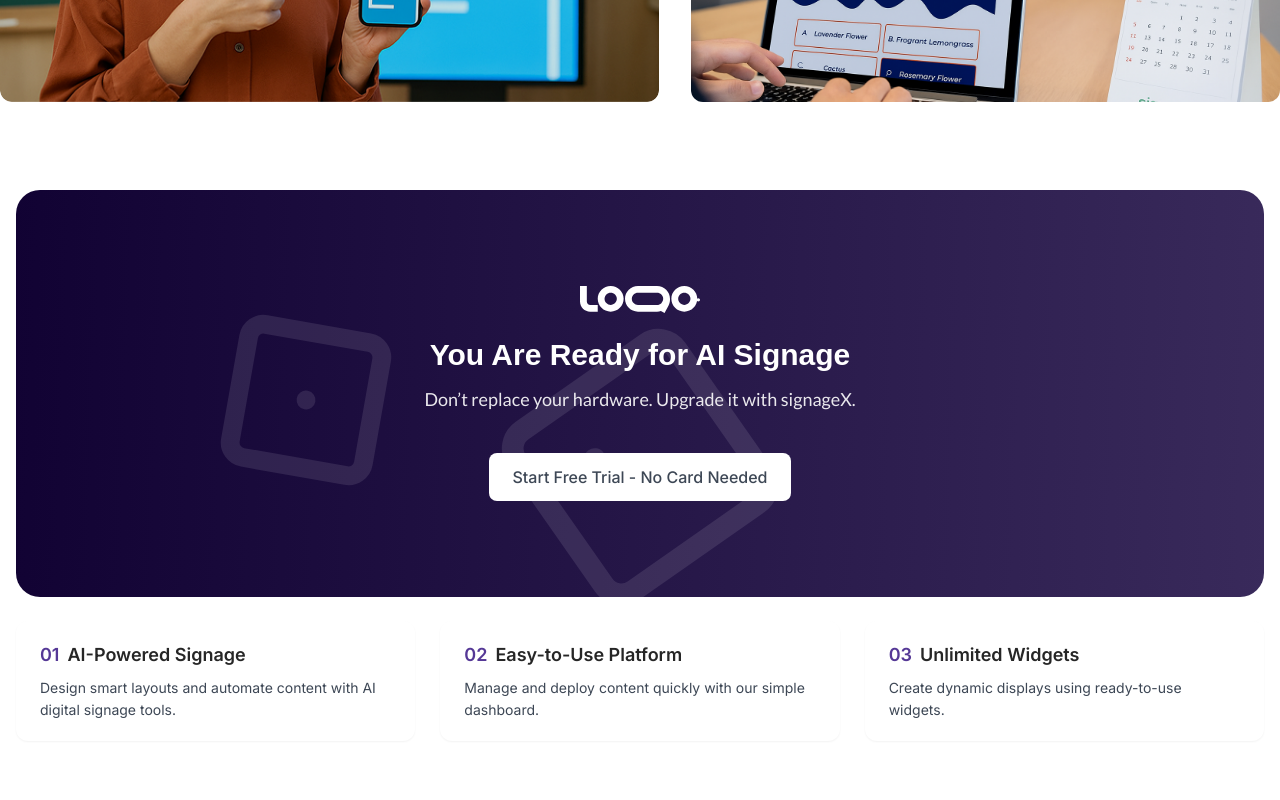
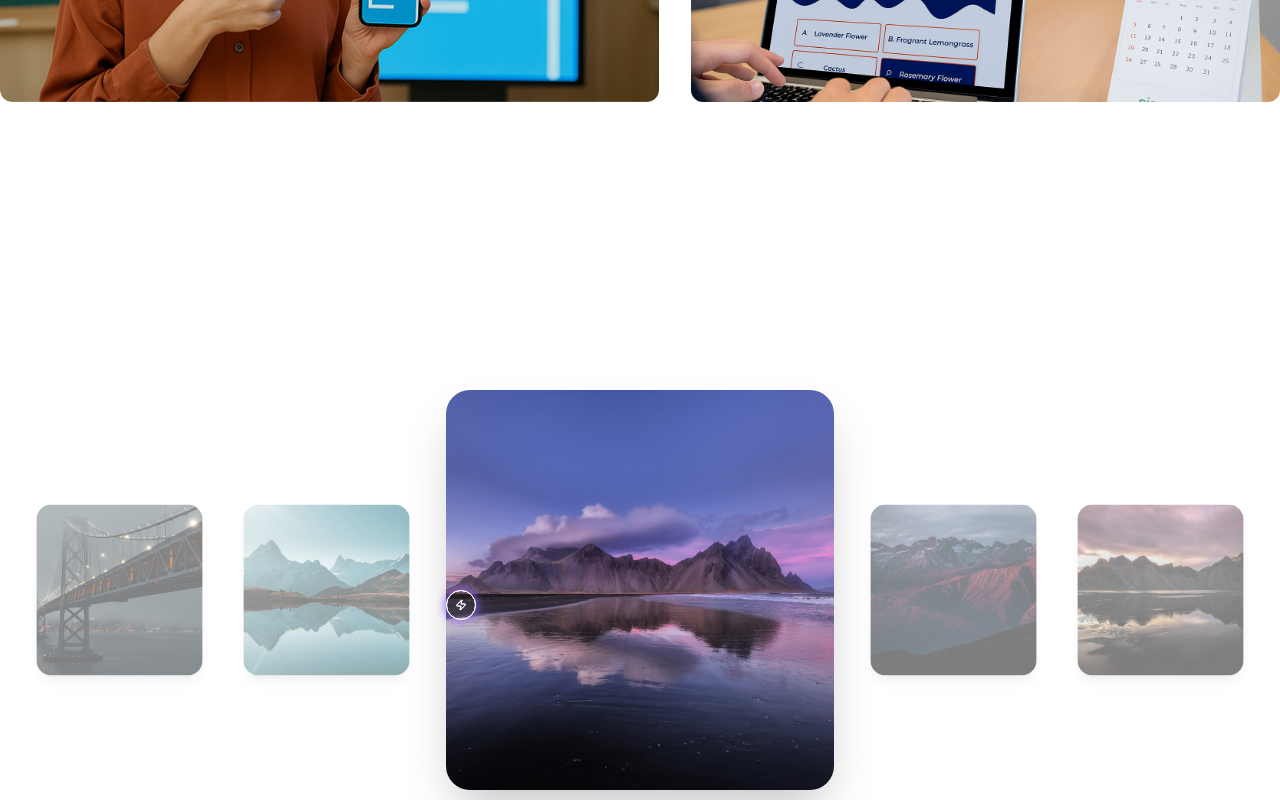
Before and after one commit to TechinoidProjects/signageX-Website, a Next.js app: page /widgets in a window 1280 px wide. Shown: the part 520-1320 px from the top of the page. Built offline with nearby package versions, Linux system fonts and the light colour scheme; a web font is replaced by a local one.

Commit message:
feat: update animated cards/carousel for new requirements and add Featured Widgets component

```diff
--- a/src/app/widgets/page.tsx
+++ b/src/app/widgets/page.tsx
@@ -1,5 +1,6 @@
 
 import Hero from "@/components/common/Hero";
+import FeaturedWidget from "@/components/Widgets/FeaturedWidget";
 import CTA from "@/components/common/CTA";
 export default function HowItWorks() {
   return (
@@ -13,6 +14,7 @@ export default function HowItWorks() {
             imageTwoSrc = "/images/Widget-hero-image-two.png"
             buttonShown = {true}
         />
+        <FeaturedWidget />
       <CTA />
 
     </main>
--- /dev/null
+++ b/src/components/HomePage/WhyChooseSignageX/AnimatedCards.tsx
@@ -0,0 +1,115 @@
+"use client";
+
+import { useState } from "react";
+import Image from "next/image";
+import { Zap } from "lucide-react";
+
+interface Card {
+  id: number;
+  image: string;
+  title: string;
+}
+
+interface AnimatedCardsProps {
+  cards: Card[];
+  interval?: number; // ms
+}
+
+export default function AnimatedCards({
+  cards,
+}: AnimatedCardsProps) {
+  const [activeIndex, setActiveIndex] = useState(0);
+  const total = cards?.length || 0;
+
+  const prevSlide = () => {
+    setActiveIndex((prev) => (prev - 1 + total) % total);
+  };
+
+  const nextSlide = () => {
+    setActiveIndex((prev) => (prev + 1) % total);
+  };
+
+  if (!cards || total === 0) {
+    return <div className="text-center text-white py-16">No cards available</div>;
+  }
+
+  const prevIndex = (activeIndex - 1 + total) % total;
+  const nextIndex = (activeIndex + 1) % total;
+
+  return (
+      <div className="flex justify-center items-center gap-4 md:gap-8 px-4 w-full">
+        <div className="hidden sm:flex w-[180px] sm:w-40 md:w-[180px] h-[260px] md:h-[180px] rounded-2xl overflow-hidden opacity-50 scale-95 blur-[0.5px] shadow-lg">
+          <Image
+            src={cards[(activeIndex - 2 + total) % total].image}
+            alt={cards[(activeIndex - 2 + total) % total].title}
+            width={300}
+            height={300}
+            className="object-cover w-full h-full"
+          />
+        </div>
+        <div className="hidden sm:flex w-[180px] sm:w-40 md:w-[180px] h-[260px] md:h-[180px] rounded-2xl overflow-hidden opacity-50 scale-95 blur-[0.5px] shadow-lg">
+
+          <Image
+            src={cards[prevIndex].image}
+            alt={cards[prevIndex].title}
+            width={300}
+            height={300}
+            className="object-cover w-full h-full"
+          />
+        </div>
+
+        <div className="relative w-[300px] sm:w-[340px] md:w-[400px] h-[400px] rounded-3xl  shadow-2xl ">
+
+          <div className="absolute z-30 top-1/2 right-[-15] bg-transparent border border-white p-2 rounded-full shadow-[0_0_10px_rgba(138,99,255,0.7)] " onClick={prevSlide}>
+            <Zap className="w-3 h-3 text-white" />
+          </div>
+
+          <div className="absolute z-30  top-1/2 left-[-15] bg-transparent border border-white p-2 rounded-full shadow-[0_0_10px_rgba(138,99,255,0.7)]" onClick={nextSlide}>
+            <Zap className="w-3 h-3 text-white" />
+          </div>
+          <div className="relative w-full h-full">
+            {cards.map((card, i) => (
+              <div
+                key={card.id}
+                className={`absolute inset-0 transition-all duration-700 ease-in-out ${
+                  i === activeIndex
+                    ? "opacity-100 translate-x-0 z-20"
+                    : "opacity-0 translate-x-10 z-10"
+                }`}
+              >
+                <Image
+                  src={card.image}
+                  alt={card.title}
+                  width={400}
+                  height={400}
+                  className="object-cover w-full h-full rounded-3xl"
+                />
+                <div className="absoluteinset-0 bg-linear-to-t from-black/50 via-transparent to-transparent rounded-3xl" />
+              </div>
+            ))}
+          </div>
+        </div>
+
+        {/* Right (next) */}
+        <div className="hidden sm:flex w-[180px] sm:w-40 md:w-[180px] h-[260px] md:h-[180px] rounded-2xl overflow-hidden opacity-50 scale-95 blur-[0.5px] shadow-lg">
+          <Image
+            src={cards[nextIndex].image}
+            alt={cards[nextIndex].title}
+            width={300}
+            height={300}
+            className="object-cover w-full h-full"
+          />
+        </div>
+        {/* Right (next-next) */}
+        <div className="hidden sm:flex w-[180px] sm:w-40 md:w-[180px] h-[260px] md:h-[180px] rounded-2xl overflow-hidden opacity-50 scale-95 blur-[0.5px] shadow-lg">
+          <Image
+            src={cards[(activeIndex + 2) % total].image}
+            alt={cards[(activeIndex + 2) % total].title}
+            width={300}
+            height={300}
+            className="object-cover w-full h-full"
+          />
+        </div>
+      </div>
+  );
+}
--- a/src/components/HomePage/WhyChooseSignageX/AnimatedCarousel.tsx
+++ b/src/components/HomePage/WhyChooseSignageX/AnimatedCarousel.tsx
@@ -1,41 +1,15 @@
-"use client";
+import { Heading } from "../../common/MainHeading";
+import AnimatedCards from "./AnimatedCards";
 
-import { useState } from "react";
-import Image from "next/image";
-import { Zap } from "lucide-react";
-import { Heading } from "../../common/MainHeading";
 
-interface Card {
-  id: number;
-  image: string;
-  title: string;
-}
-
-interface AnimatedCarouselProps {
-  cards: Card[];
-  interval?: number; // ms
-}
-
-export default function AnimatedCarousel({
-  cards,
-}: AnimatedCarouselProps) {
-  const [activeIndex, setActiveIndex] = useState(0);
-  const total = cards?.length || 0;
-
-  const prevSlide = () => {
-    setActiveIndex((prev) => (prev - 1 + total) % total);
-  };
-
-  const nextSlide = () => {
-    setActiveIndex((prev) => (prev + 1) % total);
-  };
-
-  if (!cards || total === 0) {
-    return <div className="text-center text-white py-16">No cards available</div>;
-  }
-
-  const prevIndex = (activeIndex - 1 + total) % total;
-  const nextIndex = (activeIndex + 1) % total;
+export default function AnimatedCarousel() {
+  const cards = [
+    { id: 1, image: "/images/featuredImage1.jpg", title: "October Event" },
+    { id: 2, image: "/images/featuredImage2.jpg", title: "Quiz Time" },
+    { id: 3, image: "/images/featuredImage3.jpg", title: "Fun Facts" },
+    { id: 4, image: "/images/featuredImage4.jpg", title: "Mosquito Trivia" },
+    { id: 5, image: "/images/featuredImage5.jpg", title: "November Event" },
+  ];
 
   return (
     <section className="relative w-full bg-deep-purple-500 text-white py-16 overflow-hidden rounded-3xl my-6">
@@ -50,81 +24,7 @@ export default function AnimatedCarousel({
           size="md"
         />
       </div>
-
-      <div className="flex justify-center items-center gap-4 md:gap-8 px-4 w-full">
-        <div className="hidden sm:flex w-[180px] sm:w-40 md:w-[180px] h-[260px] md:h-[180px] rounded-2xl overflow-hidden opacity-50 scale-95 blur-[0.5px] shadow-lg">
-          <Image
-            src={cards[(activeIndex - 2 + total) % total].image}
-            alt={cards[(activeIndex - 2 + total) % total].title}
-            width={300}
-            height={300}
-            className="object-cover w-full h-full"
-          />
-        </div>
-        <div className="hidden sm:flex w-[180px] sm:w-40 md:w-[180px] h-[260px] md:h-[180px] rounded-2xl overflow-hidden opacity-50 scale-95 blur-[0.5px] shadow-lg">
-
-          <Image
-            src={cards[prevIndex].image}
-            alt={cards[prevIndex].title}
-            width={300}
-            height={300}
-            className="object-cover w-full h-full"
-          />
-        </div>
-
-        <div className="relative w-[300px] sm:w-[340px] md:w-[400px] h-[400px] rounded-3xl  shadow-2xl ">
-
-          <div className="absolute z-30 top-1/2 right-[-15] bg-transparent border p-2 rounded-full shadow-[0_0_10px_rgba(138,99,255,0.7)] " onClick={prevSlide}>
-            <Zap className="w-3 h-3 text-white" />
-          </div>
-
-          <div className="absolute z-30  top-1/2 left-[-15] bg-transparent border p-2 rounded-full shadow-[0_0_10px_rgba(138,99,255,0.7)]" onClick={nextSlide}>
-            <Zap className="w-3 h-3 text-white" />
-          </div>
-          <div className="relative w-full h-full">
-            {cards.map((card, i) => (
-              <div
-                key={card.id}
-                className={`absolute inset-0 transition-all duration-700 ease-in-out ${
-                  i === activeIndex
-                    ? "opacity-100 translate-x-0 z-20"
-                    : "opacity-0 translate-x-10 z-10"
-                }`}
-              >
-                <Image
-                  src={card.image}
-                  alt={card.title}
-                  width={400}
-                  height={400}
-                  className="object-cover w-full h-full rounded-3xl"
-                />
-                <div className="absoluteinset-0 bg-linear-to-t from-black/50 via-transparent to-transparent rounded-3xl" />
-              </div>
-            ))}
-          </div>
-        </div>
-
-        {/* Right (next) */}
-        <div className="hidden sm:flex w-[180px] sm:w-40 md:w-[180px] h-[260px] md:h-[180px] rounded-2xl overflow-hidden opacity-50 scale-95 blur-[0.5px] shadow-lg">
-          <Image
-            src={cards[nextIndex].image}
-            alt={cards[nextIndex].title}
-            width={300}
-            height={300}
-            className="object-cover w-full h-full"
-          />
-        </div>
-        {/* Right (next-next) */}
-        <div className="hidden sm:flex w-[180px] sm:w-40 md:w-[180px] h-[260px] md:h-[180px] rounded-2xl overflow-hidden opacity-50 scale-95 blur-[0.5px] shadow-lg">
-          <Image
-            src={cards[(activeIndex + 2) % total].image}
-            alt={cards[(activeIndex + 2) % total].title}
-            width={300}
-            height={300}
-            className="object-cover w-full h-full"
-          />
-        </div>
-      </div>
+      <AnimatedCards cards={cards} interval={5000} />
 
       <div className="flex justify-center mt-10">
         <button className="bg-white text-[#1E1045] font-semibold py-3 px-6 rounded-xl hover:bg-white/90 transition">
--- a/src/components/HomePage/WhyChooseSignageX/index.tsx
+++ b/src/components/HomePage/WhyChooseSignageX/index.tsx
@@ -7,14 +7,6 @@ import SignageCard from "@/components/ui/cards/SignageCard";
 import AnimatedCarousel from "@/components/HomePage/WhyChooseSignageX/AnimatedCarousel";
 
 export default function WhyChooseSignageX() {
-  const cards = [
-    { id: 1, image: "/images/featuredImage1.jpg", title: "October Event" },
-    { id: 2, image: "/images/featuredImage2.jpg", title: "Quiz Time" },
-    { id: 3, image: "/images/featuredImage3.jpg", title: "Fun Facts" },
-    { id: 4, image: "/images/featuredImage4.jpg", title: "Mosquito Trivia" },
-    { id: 5, image: "/images/featuredImage5.jpg", title: "November Event" },
-  ];
-
   return (
     <section className="bg-back-primary w-full flex justify-center items-center py-8 md:py-16 px-4">
       <div className="container mx-auto flex flex-col justify-center items-center md:gap-4">
@@ -49,7 +41,7 @@ export default function WhyChooseSignageX() {
 
         {/* Carousel */}
         <div className="w-full">
-          <AnimatedCarousel cards={cards} interval={5000} />
+          <AnimatedCarousel />
         </div>
       </div>
     </section>
--- /dev/null
+++ b/src/components/Widgets/FeaturedWidget.tsx
@@ -0,0 +1,32 @@
+"use client";
+
+import { Badge } from "@/components/ui/badge-default";
+import { Heading } from "@/components/common/MainHeading";
+import AnimatedCards from "@/components/HomePage/WhyChooseSignageX/AnimatedCards";
+import { Dices } from "lucide-react";
+
+export default function FeaturedWidget() {
+    const cards = [
+        { id: 1, image: "/images/featuredImage1.jpg", title: "October Event" },
+        { id: 2, image: "/images/featuredImage2.jpg", title: "Quiz Time" },
+        { id: 3, image: "/images/featuredImage3.jpg", title: "Fun Facts" },
+        { id: 4, image: "/images/featuredImage4.jpg", title: "Mosquito Trivia" },
+        { id: 5, image: "/images/featuredImage5.jpg", title: "November Event" },
+    ];
+  return (
+    <section className="bg-back-primary w-full flex justify-center items-center py-8 px-4">
+      <div className="container mx-auto flex flex-col justify-center items-center md:gap-4">
+        <div className="flex flex-col justify-between items-center text-center pb-8 gap-2 md:gap-6">
+            <Badge text="Widgets" icon={Dices} variant="outline" color="white" />
+            <Heading
+                title="Our Feature Widgets"
+                subtitle="Use pre-built widgets to go live in seconds."
+                titleColorClass="text-white"
+                subtitleColorClass="text-white"
+            />
+        </div>
+        <AnimatedCards cards={cards} interval={5000} />
+      </div>
+    </section>
+  );
+}
```
